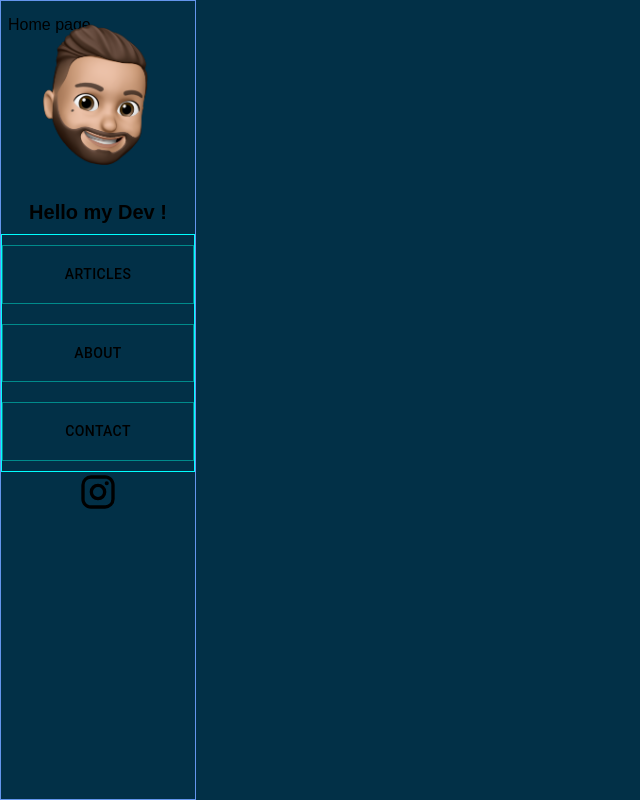
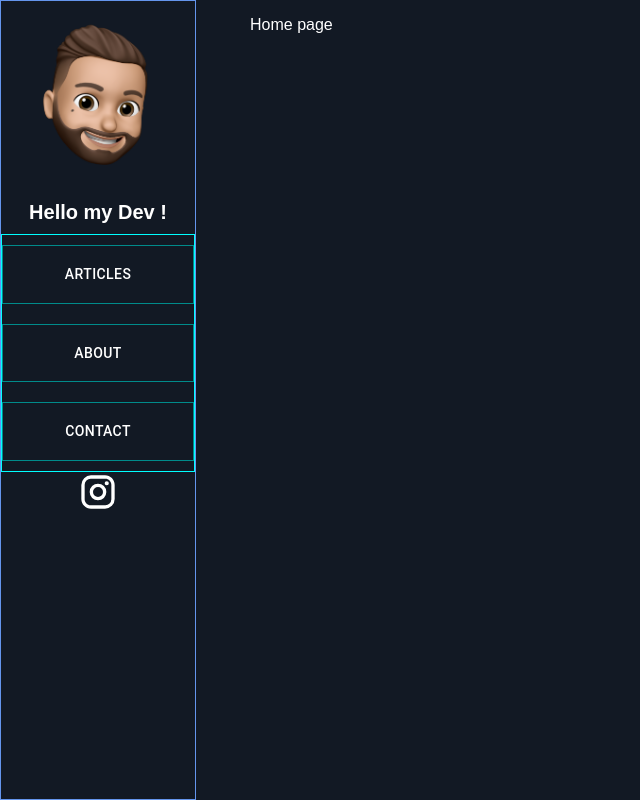
Before and after one commit to NatanSzymczak/hellomydev, a Gatsby site: page / in a window 1280 px wide. Shown: the whole page, without its empty margins (0-640 px from the left). Built offline with nearby package versions, Linux system fonts and the light colour scheme; Gatsby itself is replaced by a stand-in of ours.

Commit message:
Update global styles

```diff
--- a/src/assets/styles/globalStyles.js
+++ b/src/assets/styles/globalStyles.js
@@ -13,13 +13,14 @@ const GlobalStyle = createGlobalStyle`
 
     body {
         font-family: 'Montserrat', sans-serif;
-        background-color: #023047;
+        background-color: #121924;
+        margin-left: 250px;
+        color: #fff;
     }
 
-    button {
-        padding: 0;
+    a {
+        color: #fff;
         cursor: pointer;
-        font-family: 'Montserrat', sans-serif;
     }
 
     ul {
```
